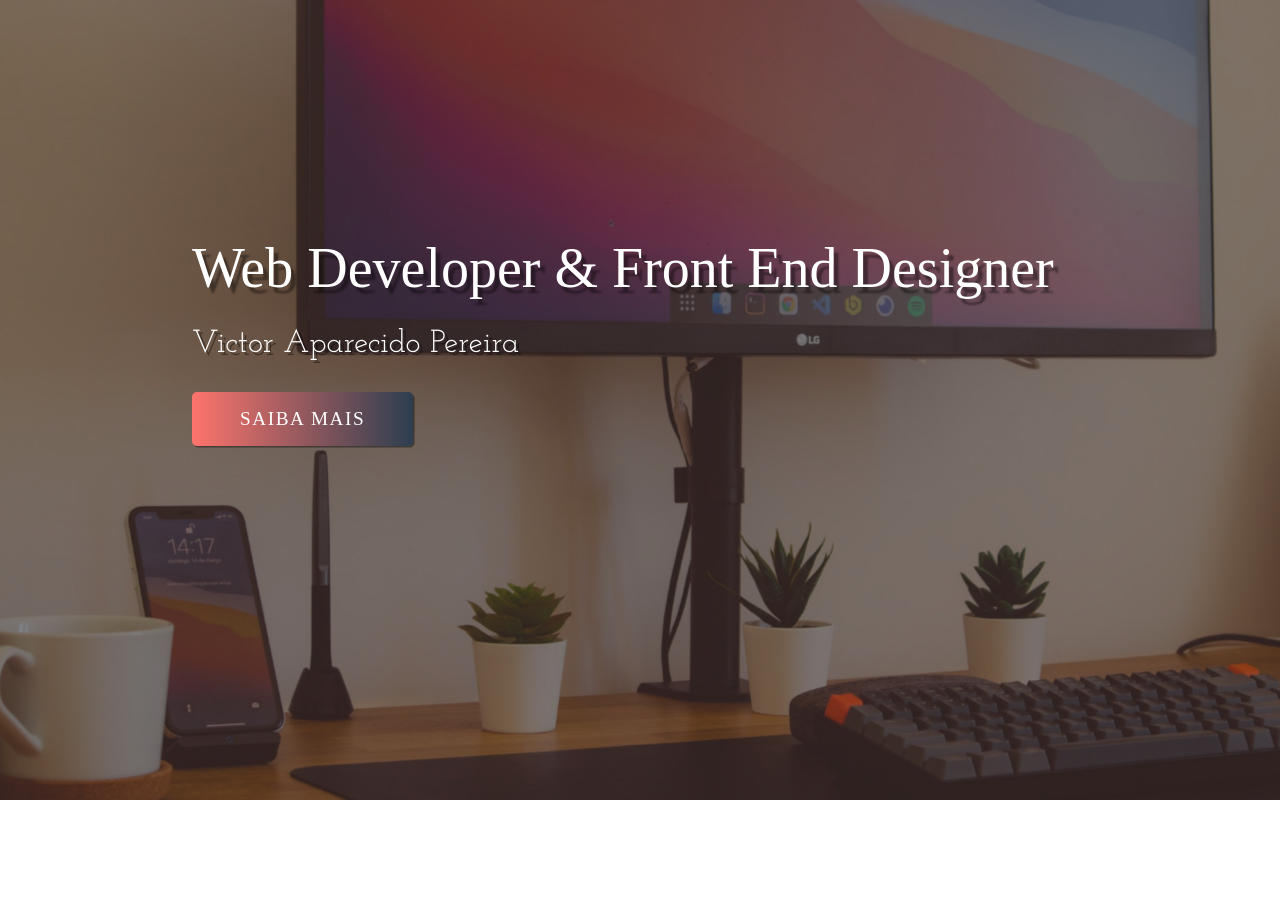
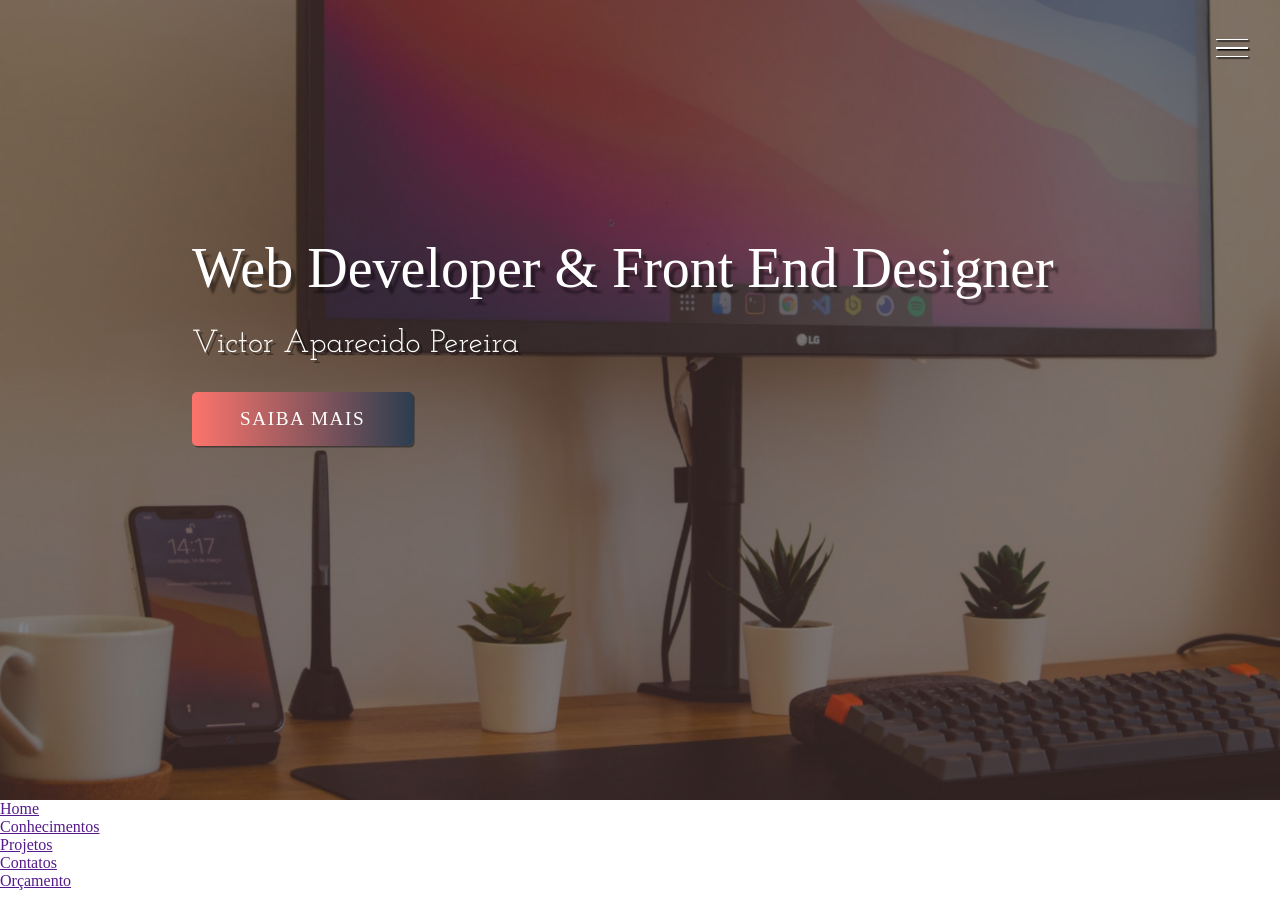
Before and after one commit to VictorAp06/Portfolio, a plain HTML site: page index.html in a window 1280 px wide. Before the commit the page ends 800 px from the top, so only its background shows below. Drawn offline with Linux system fonts and the light colour scheme.

Commit message:
início da estrutura e estilo do menu lateral

```diff
--- a/index.html
+++ b/index.html
@@ -14,6 +14,13 @@
 <body>
 
     <div class="container">
+
+        <div class="hamburguer">
+            <div class="line" id="line"></div>
+            <div class="line" id="line"></div>
+            <div class="line" id="line"></div>
+        </div>
+
         <header>
             <div class="img-wrapper">
                 <img src="imagens/background-header.jpg" alt="">
@@ -25,5 +32,24 @@
             </div>
         </header>
     </div>
+
+    <div class="sidebar">
+        <nav>
+            <ul class="menu">
+                <li class="menu-item"><a href="" class="menu-link">Home</a></li>
+                <li class="menu-item"><a href="" class="menu-link">Conhecimentos</a></li>
+                <li class="menu-item"><a href="" class="menu-link">Projetos</a></li>
+                <li class="menu-item"><a href="" class="menu-link">Contatos</a></li>
+                <li class="menu-item"><a href="" class="menu-link">Orçamento</a></li>
+            </ul>
+        </nav>
+    </div>
+
+    <div class="social-media">
+        <a href=""><i class="fab fa"></i></a>
+        <a href=""><i class="fab fa"></i></a>
+        <a href=""><i class="fab fa"></i></a>
+    </div>
+
 </body>
 </html>
--- a/style.css
+++ b/style.css
@@ -5,6 +5,27 @@
 *{
     margin: 0;
     padding: 0;
+}
+
+.hamburguer {
+    /*background-color: red;*/
+    width: 2rem;
+    height: 2rem;
+    position: fixed;
+    z-index: 100;
+    right: 2rem;
+    top: 2rem;
+    display: flex;
+    flex-direction: column;
+    justify-content: space-evenly;
+}
+
+.line{
+    width: 100%;
+    height: .1rem;
+    background-color: white;
+    box-shadow: 0.1rem 0.1rem 1px black;
+
 }
 
 header{
```
